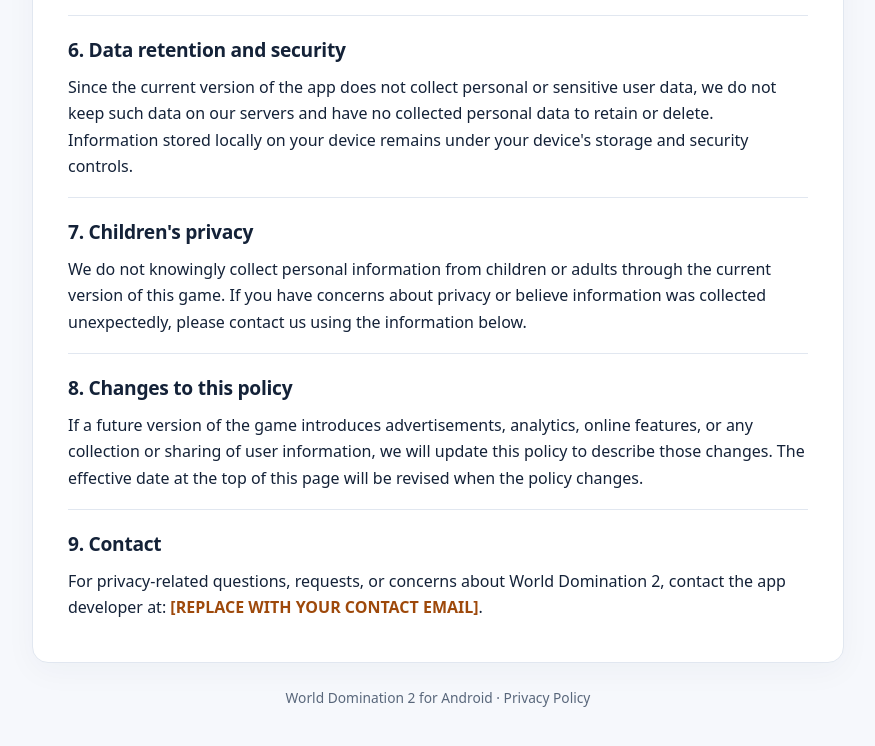
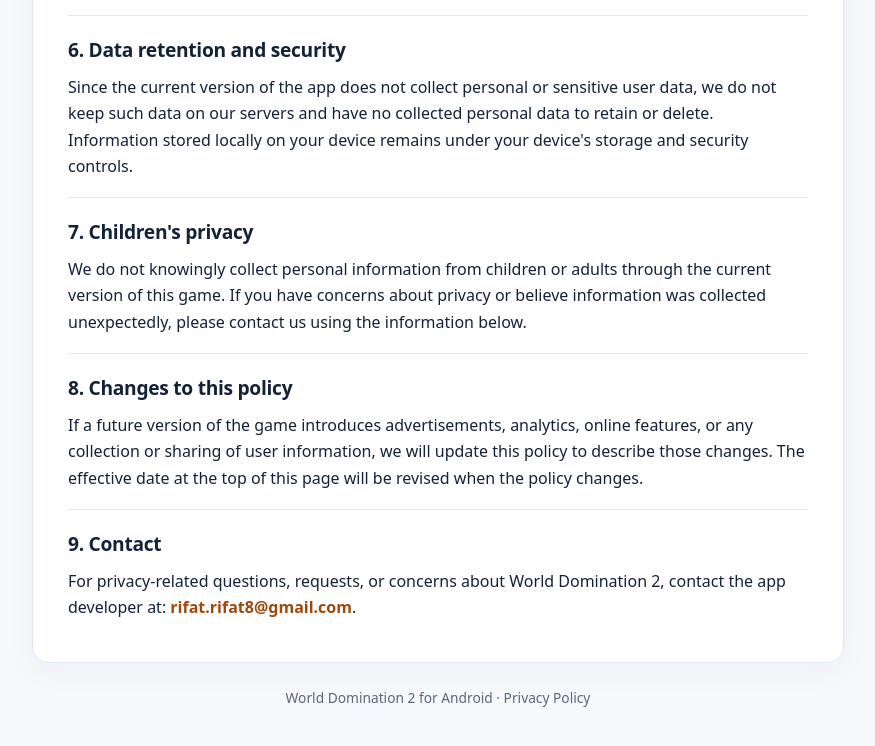
Before and after one commit to Rifat-Rashid/wd2-privacy, a plain HTML site: page index.html in a window 1280 px wide. Shown: the part 1282-2028 px from the top of the page, without its empty margins (202-1077 px from the left). Drawn offline with Linux system fonts and the light colour scheme.

Commit message:
Update contact email in privacy section

```diff
--- a/index.html
+++ b/index.html
@@ -130,7 +130,7 @@
 
       <section>
         <h2>9. Contact</h2>
-        <p>For privacy-related questions, requests, or concerns about World Domination 2, contact the app developer at: <span class="contact-placeholder">[REPLACE WITH YOUR CONTACT EMAIL]</span>.</p>
+        <p>For privacy-related questions, requests, or concerns about World Domination 2, contact the app developer at: <span class="contact-placeholder">rifat.rifat8@gmail.com</span>.</p>
       </section>
     </article>
 
```
